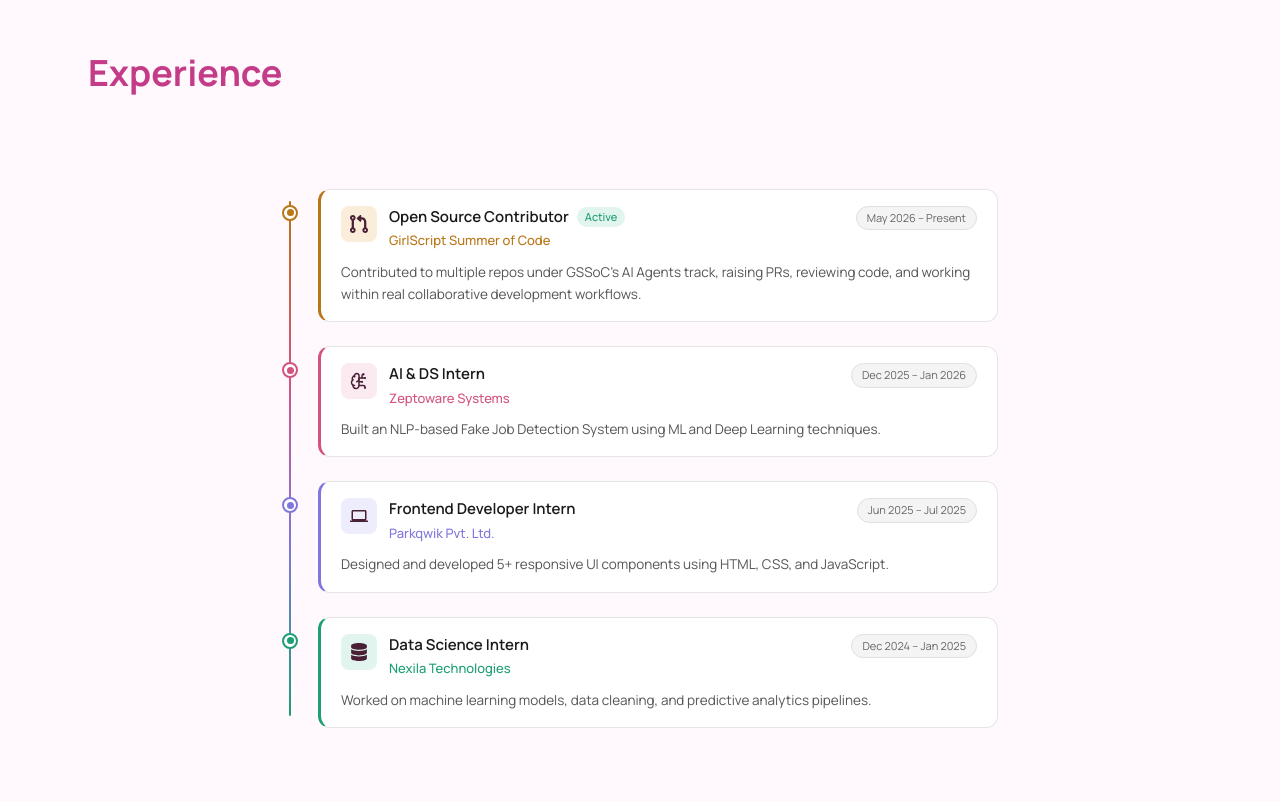
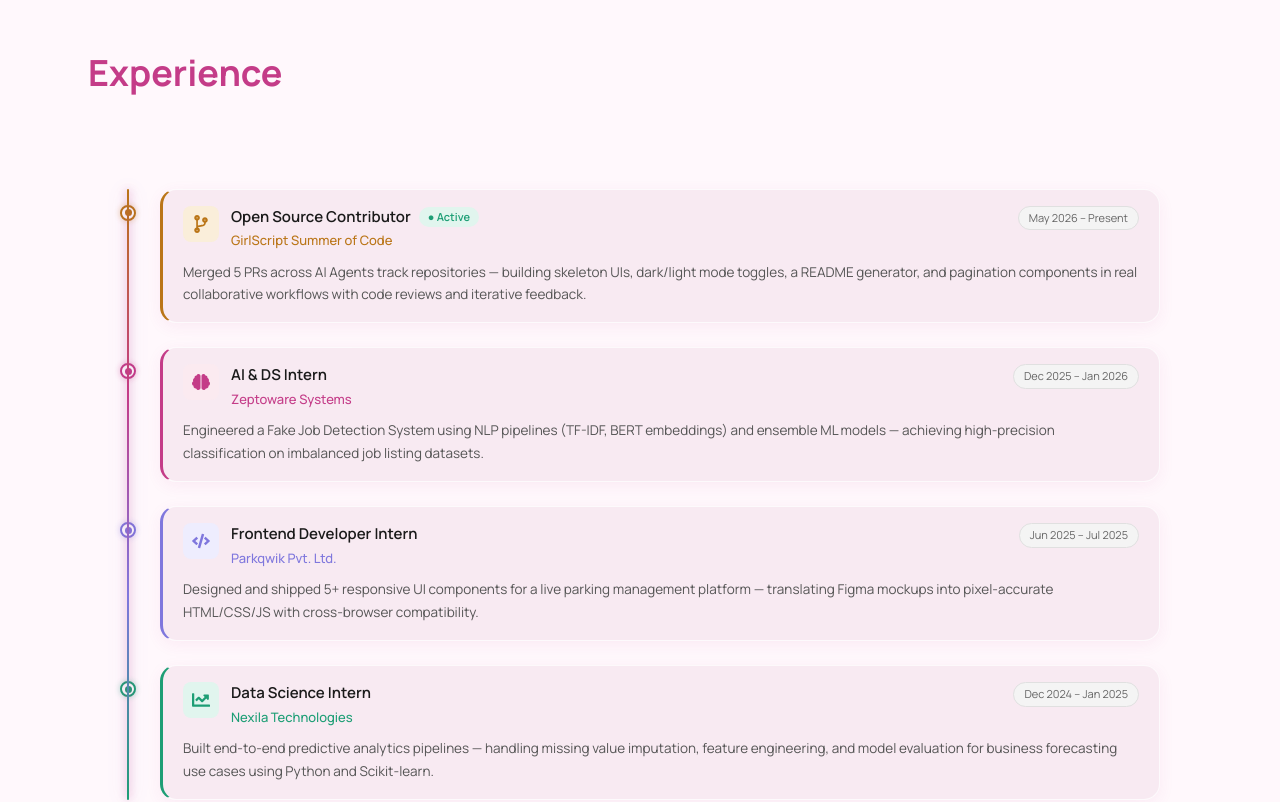
Before and after one commit to PojashriJM/PojashriJM_Portfolio, a Next.js app: page / in a window 1280 px wide. Shown: the part 2240-3042 px from the top of the page. Built offline with nearby package versions, Linux system fonts and the light colour scheme.

Commit message:
Enhanced experience section by adding timeline

```diff
--- a/components/Experience.jsx
+++ b/components/Experience.jsx
@@ -1,11 +1,5 @@
 import { useEffect, useRef, useState } from "react";
-import { FaDatabase } from "react-icons/fa";
-import { MdOutlineComputer } from "react-icons/md";
-import { LuBrainCircuit } from "react-icons/lu";
-import { FaLinkedin } from "react-icons/fa6";
-import { IoMdMail } from "react-icons/io";
-import { SiLeetcode } from "react-icons/si";
-import { FaCodePullRequest } from "react-icons/fa6";
+import { FaCodeBranch, FaBrain, FaCode, FaChartLine } from "react-icons/fa";
 
 const experiences = [
   {
@@ -14,8 +8,8 @@
     company: "GirlScript Summer of Code",
     date: "May 2026 – Present",
     description:
-      "Contributed to multiple repos under GSSoC's AI Agents track, raising PRs, reviewing code, and working within real collaborative development workflows.",
-    icon: <FaCodePullRequest />,
+      "Merged 5 PRs across AI Agents track repositories — building skeleton UIs, dark/light mode toggles, a README generator, and pagination components in real collaborative workflows with code reviews and iterative feedback.",
+    icon: FaCodeBranch,
     color: "amber",
     active: true,
   },
@@ -25,8 +19,8 @@
     company: "Zeptoware Systems",
     date: "Dec 2025 – Jan 2026",
     description:
-      "Built an NLP-based Fake Job Detection System using ML and Deep Learning techniques.",
-    icon: <LuBrainCircuit />,
+      "Engineered a Fake Job Detection System using NLP pipelines (TF-IDF, BERT embeddings) and ensemble ML models — achieving high-precision classification on imbalanced job listing datasets.",
+    icon: FaBrain,
     color: "pink",
     active: false,
   },
@@ -36,8 +30,8 @@
     company: "Parkqwik Pvt. Ltd.",
     date: "Jun 2025 – Jul 2025",
     description:
-      "Designed and developed 5+ responsive UI components using HTML, CSS, and JavaScript.",
-    icon: <MdOutlineComputer />,
+      "Designed and shipped 5+ responsive UI components for a live parking management platform — translating Figma mockups into pixel-accurate HTML/CSS/JS with cross-browser compatibility.",
+    icon: FaCode,
     color: "purple",
     active: false,
   },
@@ -47,8 +41,8 @@
     company: "Nexila Technologies",
     date: "Dec 2024 – Jan 2025",
     description:
-      "Worked on machine learning models, data cleaning, and predictive analytics pipelines.",
-    icon: <FaDatabase />,
+      "Built end-to-end predictive analytics pipelines — handling missing value imputation, feature engineering, and model evaluation for business forecasting use cases using Python and Scikit-learn.",
+    icon: FaChartLine,
     color: "teal",
     active: false,
   },
@@ -57,46 +51,53 @@
 const colorMap = {
   amber: {
     dot: "#BA7517",
-    dotBg: "#FAEEDA",
     company: "#BA7517",
     border: "#BA7517",
     iconBg: "#FAEEDA",
     iconColor: "#BA7517",
-    badge: { bg: "#FAEEDA", color: "#BA7517" },
+    glow: "rgba(186,117,23,0.35)",
   },
   pink: {
-    dot: "#D4537E",
-    dotBg: "#FBEAF0",
-    company: "#D4537E",
-    border: "#D4537E",
+    dot: "#C43C88",
+    company: "#C43C88",
+    border: "#C43C88",
     iconBg: "#FBEAF0",
-    iconColor: "#D4537E",
-    badge: { bg: "#FBEAF0", color: "#D4537E" },
+    iconColor: "#C43C88",
+    glow: "rgba(196,60,136,0.35)",
   },
   purple: {
     dot: "#7F77DD",
-    dotBg: "#EEEDFE",
     company: "#7F77DD",
     border: "#7F77DD",
     iconBg: "#EEEDFE",
     iconColor: "#7F77DD",
-    badge: { bg: "#EEEDFE", color: "#7F77DD" },
+    glow: "rgba(127,119,221,0.35)",
   },
   teal: {
     dot: "#1D9E75",
-    dotBg: "#E1F5EE",
     company: "#1D9E75",
     border: "#1D9E75",
     iconBg: "#E1F5EE",
     iconColor: "#1D9E75",
-    badge: { bg: "#E1F5EE", color: "#1D9E75" },
+    glow: "rgba(29,158,117,0.35)",
   },
 };
 
 export default function ExperienceSection() {
   const [visible, setVisible] = useState([]);
+ const [glowProgress, setGlowProgress] = useState(0);
+const [hasEntered, setHasEntered] = useState(false); // NEW
+const sectionRef = useRef(null);
   const cardRefs = useRef([]);
-
+const [isDark, setIsDark] = useState(false);
+useEffect(() => {
+  const observer = new MutationObserver(() => {
+    setIsDark(document.documentElement.classList.contains("dark"));
+  });
+  observer.observe(document.documentElement, { attributes: true, attributeFilter: ["class"] });
+  return () => observer.disconnect();
+}, []);
+  // Scroll-triggered card reveal
   useEffect(() => {
     const observers = cardRefs.current.map((ref, i) => {
       if (!ref) return null;
@@ -107,44 +108,91 @@
             obs.disconnect();
           }
         },
-        { threshold: 0.15 }
+        { threshold: 0.2 }
       );
       obs.observe(ref);
       return obs;
     });
     return () => observers.forEach((o) => o && o.disconnect());
   }, []);
+// 1. Trigger full bottom-to-top glow animation when section enters viewport
+useEffect(() => {
+  if (!sectionRef.current) return;
+  const obs = new IntersectionObserver(
+    ([entry]) => {
+      if (entry.isIntersecting && !hasEntered) {
+        setHasEntered(true);
+        let start = null;
+        const duration = 900; // ms
+        const animate = (ts) => {
+          if (!start) start = ts;
+          const p = Math.min((ts - start) / duration, 1);
+          setGlowProgress(p);
+          if (p < 1) requestAnimationFrame(animate);
+        };
+        requestAnimationFrame(animate);
+        obs.disconnect();
+      }
+    },
+    { threshold: 0.2 }
+  );
+  obs.observe(sectionRef.current);
+  return () => obs.disconnect();
+}, [hasEntered]);
+
+// 2. Cursor on card expands/shrinks glow
+const handleCardMouseEnter = (index) => {
+  // each card is ~25% of the timeline; hovering lower cards = less glow shown
+  const total = experiences.length;
+  const p = 1 - index / total; // card 0 (top) = full, card 3 (bottom) = 0.25
+  setGlowProgress(Math.max(p, 0.25));
+};
+const handleCardMouseLeave = () => {
+  setGlowProgress(1); // reset to full when cursor leaves
+};
 
   return (
-    <section style={styles.section}>
-
+    <section ref={sectionRef} style={styles.section}>
 
       <div style={styles.timeline}>
-        {/* Gradient line */}
-        <div style={styles.trackLine} />
+        {/* Static base line */}
+        <div style={styles.baseLine} />
+
+        {/* Glow line animating from bottom to top */}
+        <div
+          style={{
+            ...styles.glowLine,
+            // grows from bottom: we clip from the top
+            top: `${(1 - glowProgress) * 100}%`,
+            bottom: 0,
+          }}
+        />
 
         {experiences.map((exp, i) => {
           const c = colorMap[exp.color];
           const isVisible = visible.includes(i);
+          const Icon = exp.icon;
 
           return (
             <div
               key={exp.id}
               ref={(el) => (cardRefs.current[i] = el)}
+              onMouseEnter={() => handleCardMouseEnter(i)}  // ADD
+  onMouseLeave={handleCardMouseLeave}            // ADD
               style={{
                 ...styles.item,
                 opacity: isVisible ? 1 : 0,
-                transform: isVisible ? "translateX(0)" : "translateX(-18px)",
-                transition: `opacity 0.45s ease ${i * 0.1}s, transform 0.45s ease ${i * 0.1}s`,
+                transform: isVisible ? "translateX(0)" : "translateX(-20px)",
+                transition: `opacity 0.5s ease ${i * 0.1}s, transform 0.5s ease ${i * 0.1}s`,
               }}
             >
-              {/* Dot */}
+              {/* Dot on the line */}
               <div style={styles.dotWrap}>
                 <div
                   style={{
                     ...styles.dot,
                     borderColor: c.dot,
-                    background: "#fff",
+                    boxShadow: `0 0 6px ${c.glow}`,
                   }}
                 >
                   <div
@@ -162,42 +210,38 @@
              <div
   style={{
     ...styles.card,
+    background: isDark ? "#3a1228" : "#F8EAF2",
+    borderTop: isDark ? "1px solid rgba(196,60,136,0.2)" : "1px solid rgba(255,255,255,0.75)",
+    borderRight: isDark ? "1px solid rgba(196,60,136,0.2)" : "1px solid rgba(255,255,255,0.75)",
+    borderBottom: isDark ? "1px solid rgba(196,60,136,0.2)" : "1px solid rgba(255,255,255,0.75)",
     borderLeft: `3px solid ${c.border}`,
   }}
   onMouseEnter={(e) => {
-                  e.currentTarget.style.transform = "translateY(-2px)";
-                  e.currentTarget.style.boxShadow =
-                    "0 4px 16px rgba(0,0,0,0.07)";
+    e.currentTarget.style.transform = "translateY(-3px)";
+    e.currentTarget.style.boxShadow = isDark
+      ? "0 8px 24px rgba(196,60,136,0.25)"
+      : "0 8px 24px rgba(196,60,136,0.13)";
   }}
   onMouseLeave={(e) => {
     e.currentTarget.style.transform = "translateY(0)";
-                  e.currentTarget.style.boxShadow = "none";
+    e.currentTarget.style.boxShadow = isDark
+      ? "0 4px 16px rgba(196,60,136,0.15)"
+      : "0 4px 16px rgba(196,60,136,0.07)";
   }}
               >
                <div style={styles.cardTop}>
-                  {/* Icon */}
-                  <div
-                    style={{
-                      ...styles.iconBox,
-                      background: c.iconBg,
-                    }}
-                  >
-                    <span style={{ fontSize: 18 }}>{exp.icon}</span>
+  {/* React Icon box */}
+  <div style={{ ...styles.iconBox, background: c.iconBg }}>
+    <Icon size={18} color={c.iconColor} />
   </div>
 
   <div style={{ flex: 1, minWidth: 0 }}>
     <div style={styles.roleRow}>
-                      <span style={styles.role}>{exp.role}</span>
+      <span style={{ ...styles.role, color: isDark ? "#f0d6e8" : "#1a1a1a" }}>
+        {exp.role}
+      </span>
       {exp.active && (
-                        <span
-                          style={{
-                            ...styles.activeBadge,
-                            background: colorMap.teal.badge.bg,
-                            color: colorMap.teal.badge.color,
-                          }}
-                        >
-                          Active
-                        </span>
+        <span style={styles.activeBadge}>● Active</span>
       )}
     </div>
     <p style={{ ...styles.company, color: c.company }}>
@@ -205,10 +249,19 @@
     </p>
   </div>
 
-                  <span style={styles.datePill}>{exp.date}</span>
+  <span style={{
+    ...styles.datePill,
+    background: isDark ? "rgba(255,255,255,0.07)" : "#f4f4f4",
+    border: isDark ? "0.5px solid rgba(255,255,255,0.12)" : "0.5px solid #e0e0e0",
+    color: isDark ? "#c9a0b8" : "#666",
+  }}>
+    {exp.date}
+  </span>
 </div>
 
-                <p style={styles.desc}>{exp.description}</p>
+<p style={{ ...styles.desc, color: isDark ? "#b89aaa" : "#555" }}>
+  {exp.description}
+</p>
               </div>
             </div>
           );
@@ -221,28 +274,25 @@
 const styles = {
   section: {
     padding: "4rem 2rem",
-    maxWidth: 780,
-    margin: "0 auto",
     fontFamily: "inherit",
   },
   heading: {
     fontSize: 32,
-    fontWeight: 600,
-    color: "#C2185B",
+    fontWeight: 700,
+    color: "#C43C88",
     marginBottom: "2.5rem",
   },
   timeline: {
     position: "relative",
-    paddingLeft: 36,
+    paddingLeft: 40,
   },
-  trackLine: {
+  baseLine: {
     position: "absolute",
     left: 7,
-    top: 12,
-    bottom: 12,
+    top: 0,
+    bottom: 0,
     width: 2,
-    background:
-      "linear-gradient(to bottom, #BA7517, #D4537E, #7F77DD, #1D9E75)",
+    background: "rgba(0,0,0,0.08)",
     borderRadius: 2,
   },
   item: {
@@ -254,25 +304,26 @@
   },
   dotWrap: {
     position: "absolute",
-    left: -36,
+    left: -40,
     top: 16,
+    zIndex: 2,
   },
   dot: {
     width: 16,
     height: 16,
     borderRadius: "50%",
     border: "2.5px solid",
+    background: "#fff",
     display: "flex",
     alignItems: "center",
     justifyContent: "center",
   },
 card: {
   flex: 1,
-    background: "#fff",
-    border: "0.5px solid rgba(0,0,0,0.1)",
-    borderRadius: 12,
+  borderRadius: 16,
   padding: "1rem 1.25rem",
-    transition: "transform 0.2s, box-shadow 0.2s",
+  boxShadow: "0 4px 16px rgba(196, 60, 136, 0.07)",
+  transition: "transform 0.25s ease, box-shadow 0.25s ease",
   cursor: "default",
 },
   cardTop: {
@@ -305,9 +356,11 @@
   },
   activeBadge: {
     fontSize: 11,
-    fontWeight: 500,
+    fontWeight: 600,
+    color: "#1D9E75",
+    background: "#E1F5EE",
     borderRadius: 20,
-    padding: "2px 8px",
+    padding: "2px 9px",
   },
   company: {
     fontSize: 13,
@@ -329,6 +382,16 @@
     fontSize: 13.5,
     color: "#555",
     margin: 0,
-    lineHeight: 1.65,
+    lineHeight: 1.7,
+  },
+  glowLine: {
+  position: "absolute",
+  left: 7,
+  width: 2,
+  borderRadius: 2,
+  background: "linear-gradient(to top, #1D9E75, #7F77DD, #C43C88, #BA7517)",
+  boxShadow: "0 0 8px rgba(196,60,136,0.6), 0 0 20px rgba(127,119,221,0.3)",
+  transition: "top 0.4s cubic-bezier(0.4, 0, 0.2, 1)", // ADD this
+  zIndex: 1,
 },
 };
```
Lines whose indentation alone changed are shown as unchanged.
